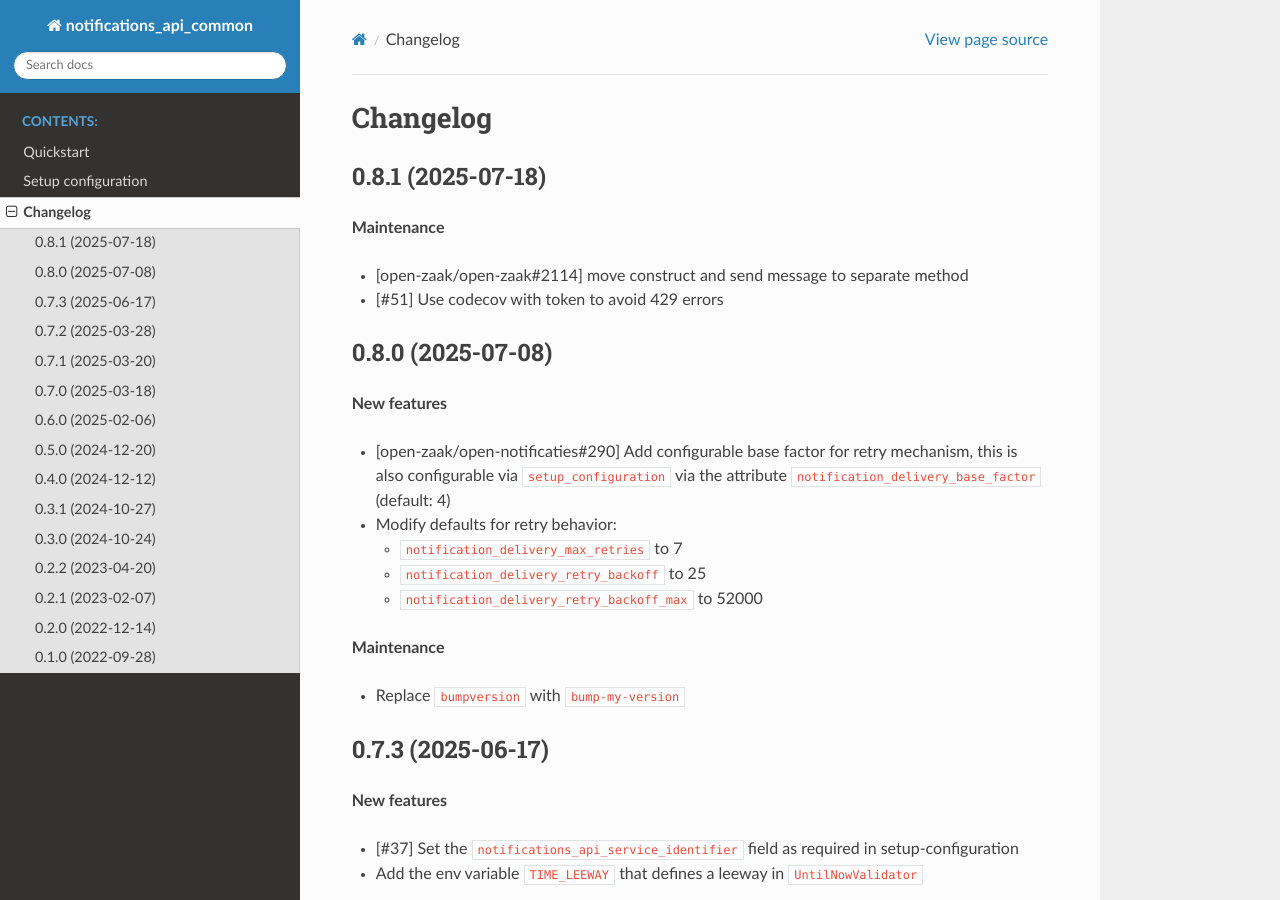
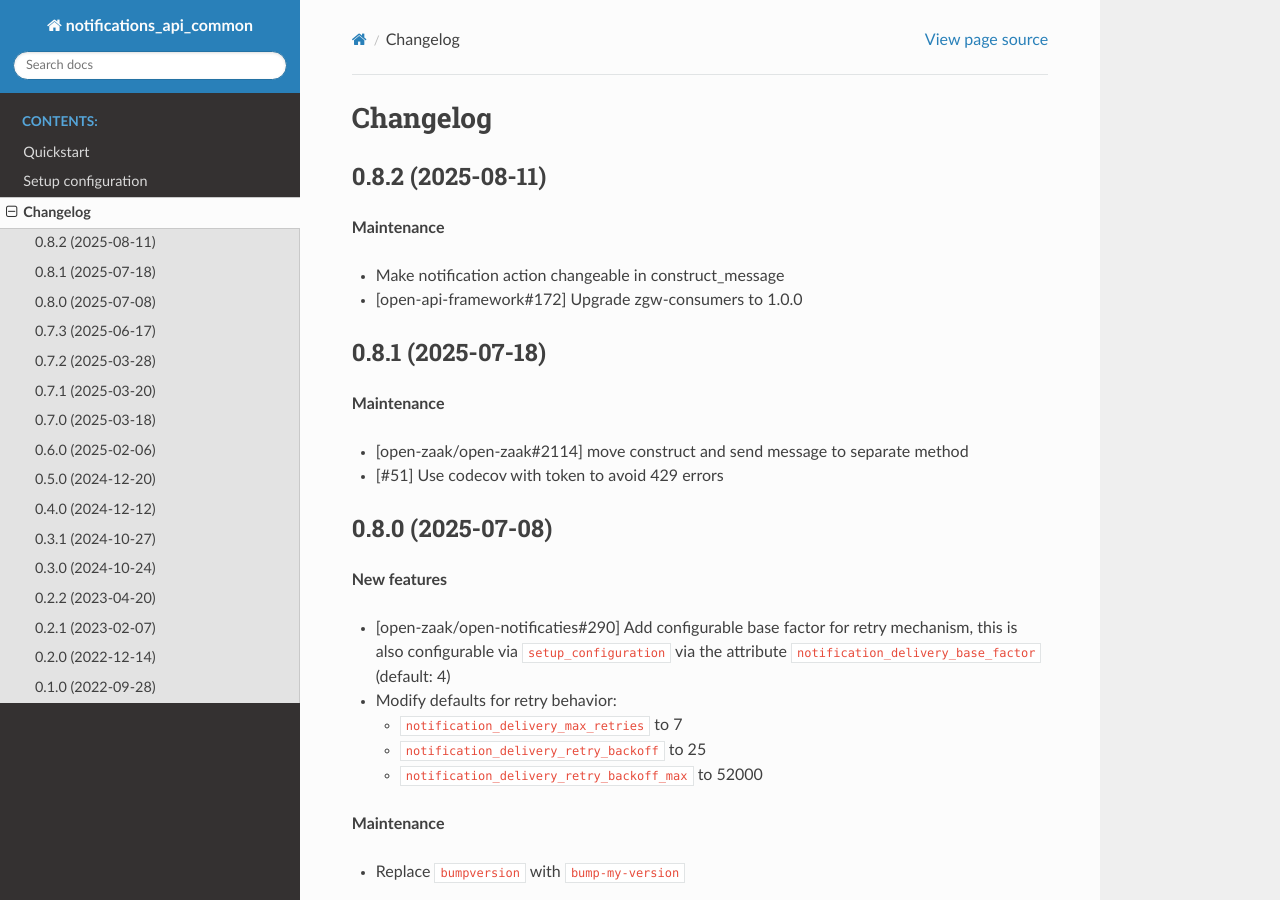
Before and after one commit to maykinmedia/notifications-api-common, a Sphinx documentation site: the page built from docs/changelog.rst, in a window 1280 px wide and 900 px high. Built offline with Sphinx 7.4.7 and the Read the Docs theme 3.1.0, drawn with Linux system fonts in a browser that asks for light colours.

Commit message:
🔖 Release version 0.8.2

```diff
--- a/CHANGELOG.rst
+++ b/CHANGELOG.rst
@@ -1,6 +1,14 @@
 =========
 Changelog
 =========
+
+0.8.2 (2025-08-11)
+------------------
+
+**Maintenance**
+
+* Make notification action changeable in construct_message
+* [open-api-framework#172] Upgrade zgw-consumers to 1.0.0
 
 0.8.1 (2025-07-18)
 ------------------
--- a/README.rst
+++ b/README.rst
@@ -1,7 +1,7 @@
 notifications-api-common
 ========================
 
-:Version: 0.8.1
+:Version: 0.8.2
 :Source: https://github.com/maykinmedia/notifications-api-common
 :Keywords: notifications, REST, API, Common Ground, ZGW
 :PythonVersion: 3.12
--- a/docs/conf.py
+++ b/docs/conf.py
@@ -29,7 +29,7 @@ copyright = "2022, Maykin Media"
 author = "Maykin Media"
 
 # The full version, including alpha/beta/rc tags
-release = "0.8.1"
+release = "0.8.2"
 
 
 # -- General configuration ---------------------------------------------------
--- a/pyproject.toml
+++ b/pyproject.toml
@@ -7,7 +7,7 @@ build-backend = "setuptools.build_meta"
 [tool.bumpversion]
 commit = false
 tag = false
-current_version = "0.8.1"
+current_version = "0.8.2"
 
 [[tool.bumpversion.files]]
 filename = "setup.cfg"
--- a/setup.cfg
+++ b/setup.cfg
@@ -2,7 +2,7 @@
 # see http://setuptools.readthedocs.io/en/latest/setuptools.html#configuring-setup-using-setup-cfg-files
 [metadata]
 name = notifications-api-common
-version = 0.8.1
+version = 0.8.2
 description = Re-usable integration layer for the Common Ground Notifications API specification.
 long_description = file: README.rst
 url = https://github.com/maykinmedia/notifications-api-common
```
Also changed, not shown: 2 other files.
